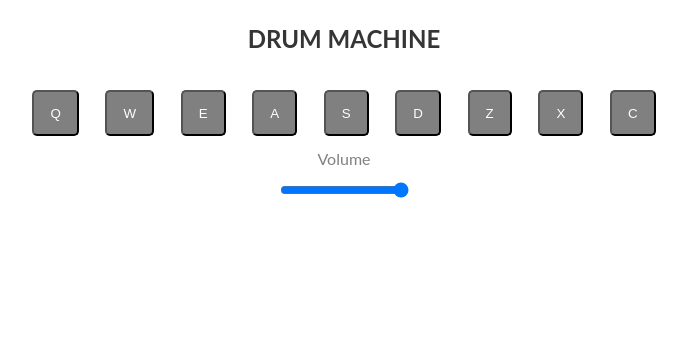
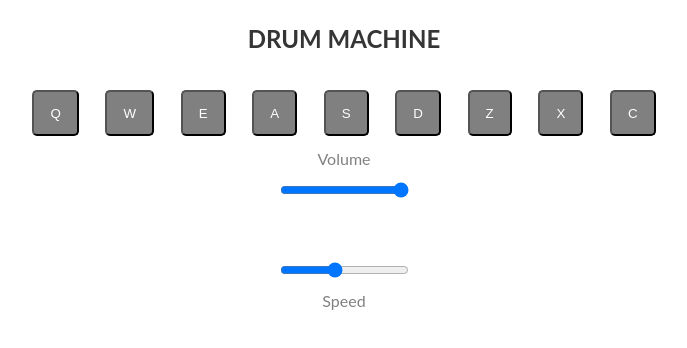
Before and after one commit to PrincessMaggy/drum-machine, a React (Create React App) app: page / in a window 1280 px wide. Shown: the top 348 px of the page, without its empty margins (296-983 px from the left). Built offline with nearby package versions, Linux system fonts and the light colour scheme.

Commit message:
Added speed control

```diff
--- a/src/App.js
+++ b/src/App.js
@@ -69,6 +69,7 @@ const App = () => {
   // state effect for volume
 const [volume, setVolume] = useState(1);
 const [recording, setRecording] = useState("");
+const [speed, setSpeed] = useState (0.5)
 
 const playRecording =()=>{
 
@@ -80,9 +81,9 @@ let index= 0;
     audioTape.play();
     index++;
   }
-  , 300)
+    , speed *600)
     setTimeout(()=> clearInterval(interval),
-  300*recordArr.length-1)
+    600*speed *recordArr.length-1)
 }
 
   return (
@@ -99,6 +100,7 @@ let index= 0;
           <br/>
           <h4>Volume</h4>
 
+
             <input
             type="range"
             className="volume"
@@ -108,12 +110,24 @@ let index= 0;
             min="0"
             onChange={(e)=> setVolume(e.target.value)} />
 
+            <br/>
             <h3>{recording}</h3>
-         {recording &&
-         <>
+            {recording && <>
             <button className="play" onClick={playRecording}>play</button>
             <button onClick={() => setRecording("")} className="clear"> clear</button>
             </>}
+            <br/>
+
+            <input
+            type="range"
+            className="volume"
+            value={speed}
+            max="1.2"
+            step="0.01"
+            min="0-1"
+            onChange={(e)=> setSpeed(e.target.value)} />
+            <h4>Speed</h4>
+
          </div>
     </div>
   );
```
Lines whose indentation alone changed are shown as unchanged.
